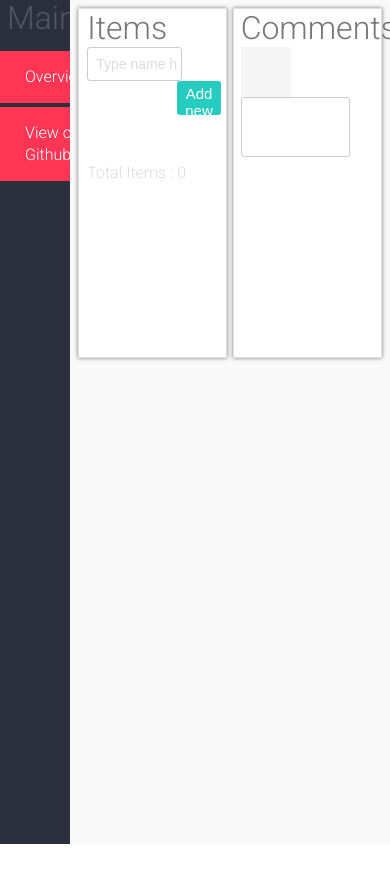
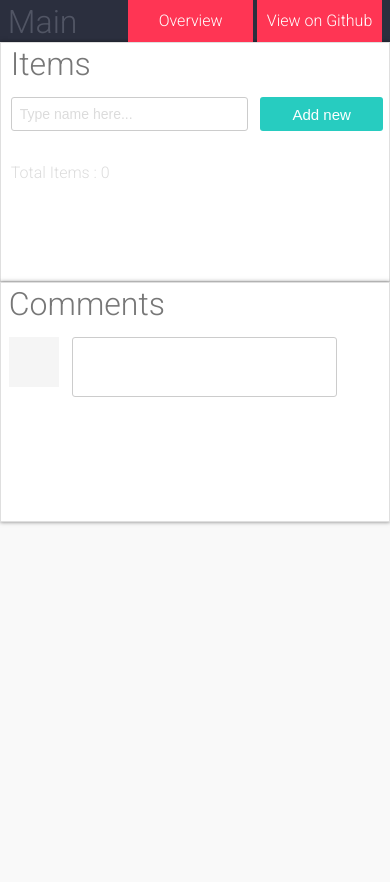
Before and after one commit to AnatoliiKozanbaiev/angular_js_local_storage_app, a website: page index.html in a window 390 px wide. Before the commit the page ends 844 px from the top, so only its background shows below. Drawn offline with nearby package versions, Linux system fonts and the light colour scheme; some packages are replaced by stand-ins of ours; a script that the page names is missing.

Commit message:
added mediaQueries.css file

```diff
--- a/css/app.css
+++ b/css/app.css
@@ -246,7 +246,7 @@ a.github-link:active, a.overview:active {
 }
 
 .total-items {
-  margin-top: 35%;
+  margin-top: 30%;
   color: #DCDCDC;
 }
 
--- /dev/null
+++ b/css/mediaQueries.css
@@ -0,0 +1,66 @@
+@media (max-width: 900px) {
+  nav {
+    float: none;
+    height: auto;
+    width: 100%;
+  }
+
+  h1.main {
+    padding: 0 2%;
+    margin-bottom: 0;
+    display: inline-block;
+    margin-right: 30%;
+    vertical-align: middle;
+  }
+
+  a.overview {
+    display: inline-block;
+    width: 20%;
+    text-align: center;
+    padding: 10px 15px;
+  }
+
+  a.github-link {
+    display: inline-block;
+    width: 20%;
+    margin: 0;
+    text-align: center;
+    padding: 10px 15px;
+  }
+
+  .sections {
+    width: 100%;
+  }
+
+  textarea {
+    width: 70%;
+  }
+}
+
+@media (max-width: 690px) {
+  .col-left {
+    float: none;
+    width: 100%;
+    margin: 0;
+    min-height: 240px;
+  }
+  .col-right {
+    float: none;
+    margin: 0;
+    width: 100%;
+    min-height: 240px;
+  }
+
+  .total-items {
+    margin-top: 5%;
+  }
+
+  h1.main {
+    margin-right: 10%;
+  }
+
+  a.overview, a.github-link {
+    padding: 10px 4px;
+    width: 30%;
+  }
+}
--- a/index.html
+++ b/index.html
@@ -9,6 +9,7 @@
   <script src="node_modules/angular-local-storage/dist/angular-local-storage.js"></script>
   <script src="script/app.js"></script>
   <link rel="stylesheet" href="css/app.css">
+  <link rel="stylesheet" href="css/mediaQueries.css">
   <link rel="stylesheet" href="https://fonts.googleapis.com/css?family=Roboto:400,300,100&subset=cyrillic,latin">
 </head>
 
```
